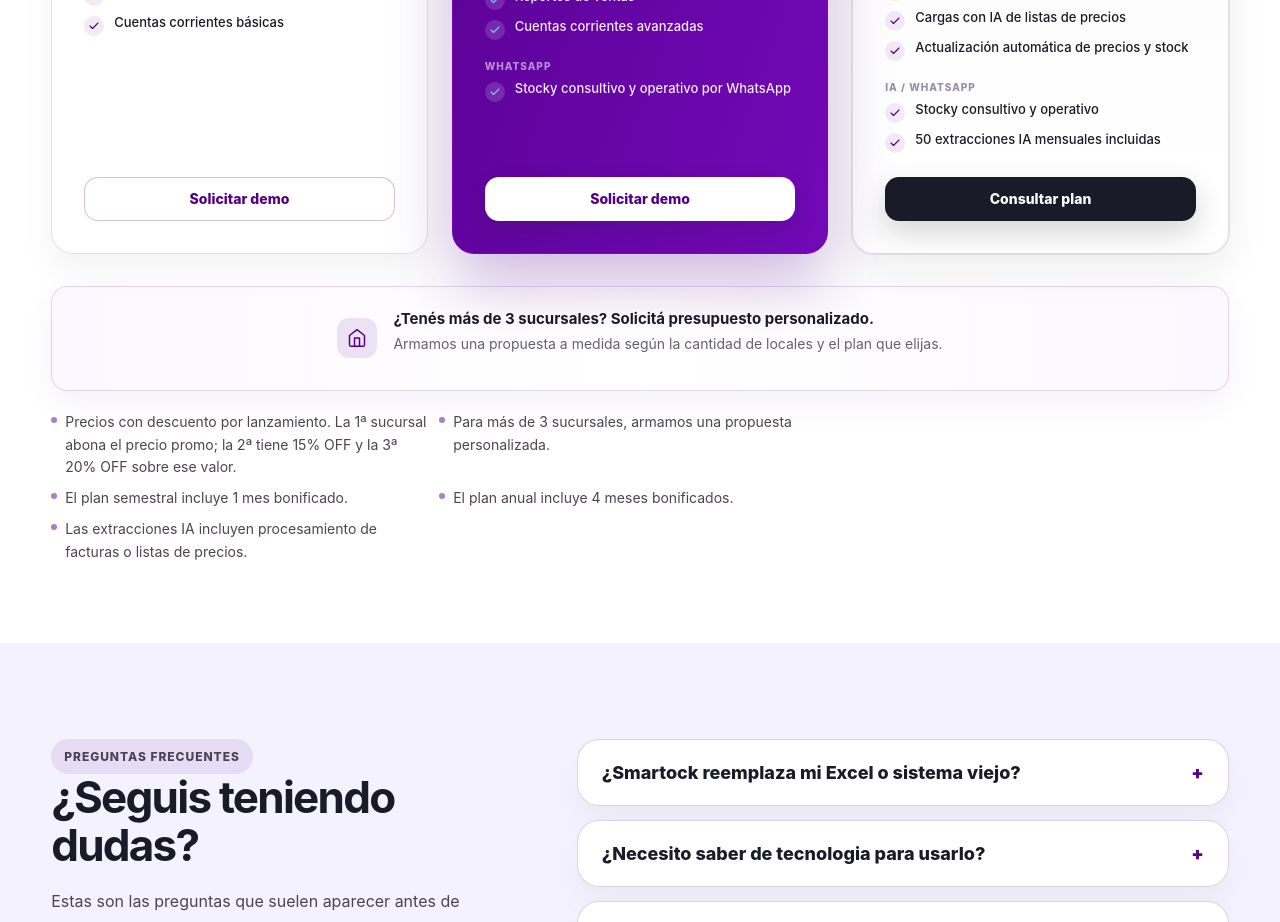
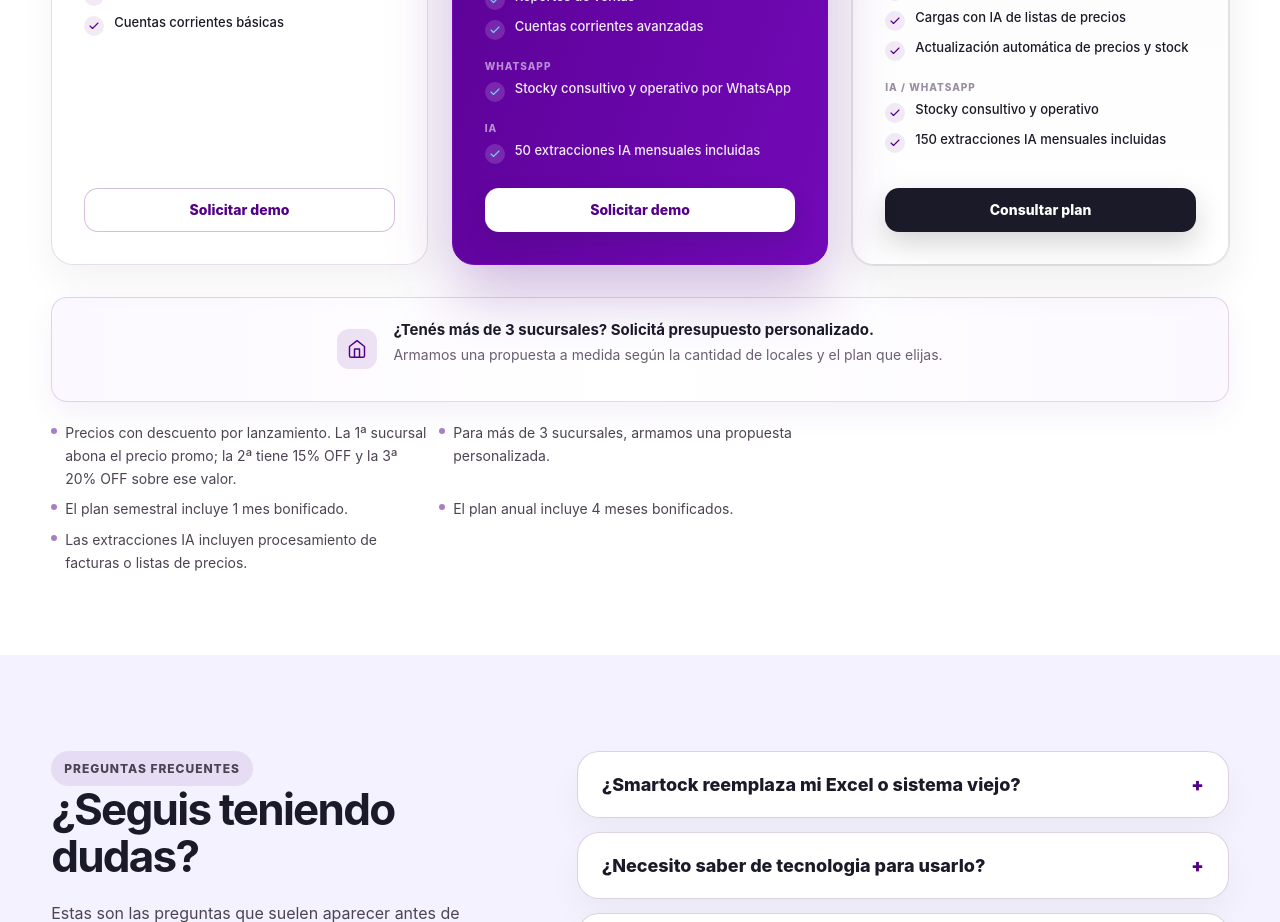
Before and after one commit to GinkgoDevs/landing-smartock, a Next.js app: page / in a window 1280 px wide. Shown: the part 6960-7882 px from the top of the page. Built offline with nearby package versions, Linux system fonts and the light colour scheme.

Commit message:
Set Pro to 50 and IA Premium to 150 monthly IA extractions.
Co-authored-by: Cursor <cursoragent@cursor.com>

```diff
--- a/components/PricingSection.tsx
+++ b/components/PricingSection.tsx
@@ -75,6 +75,10 @@ const planDetails: PlanDetails[] = [
         label: "WhatsApp",
         items: ["Stocky consultivo y operativo por WhatsApp"],
       },
+      {
+        label: "IA",
+        items: ["50 extracciones IA mensuales incluidas"],
+      },
     ],
   },
   {
@@ -104,7 +108,7 @@ const planDetails: PlanDetails[] = [
         label: "IA / WhatsApp",
         items: [
           "Stocky consultivo y operativo",
-          "50 extracciones IA mensuales incluidas",
+          "150 extracciones IA mensuales incluidas",
         ],
       },
     ],
```
